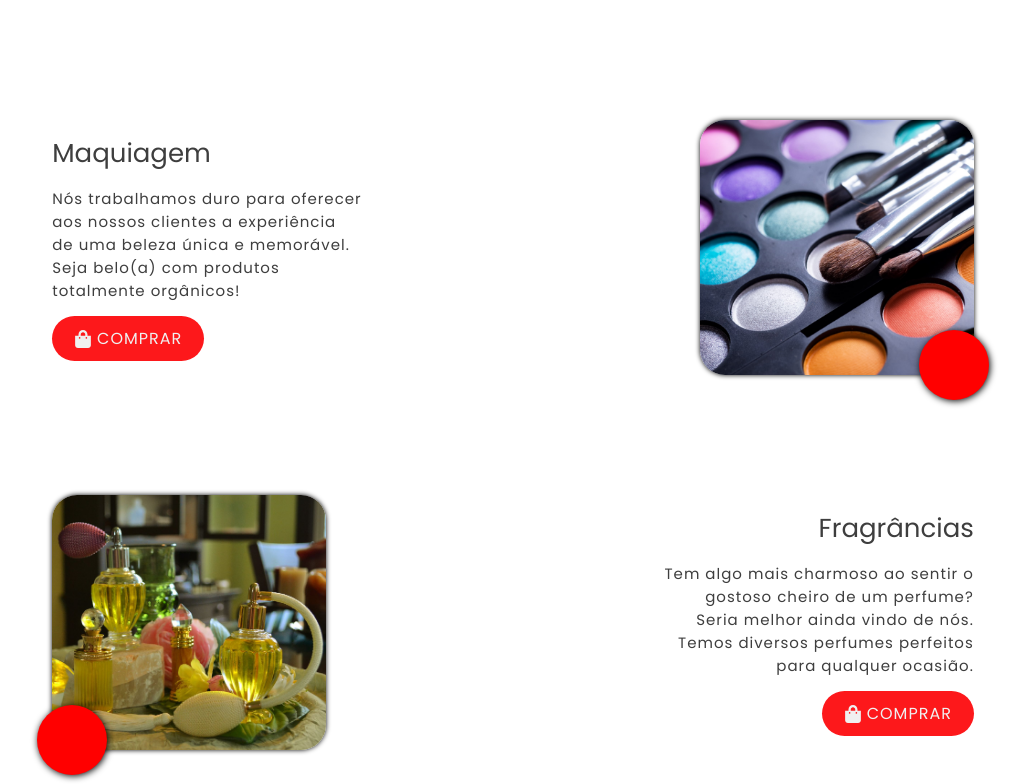
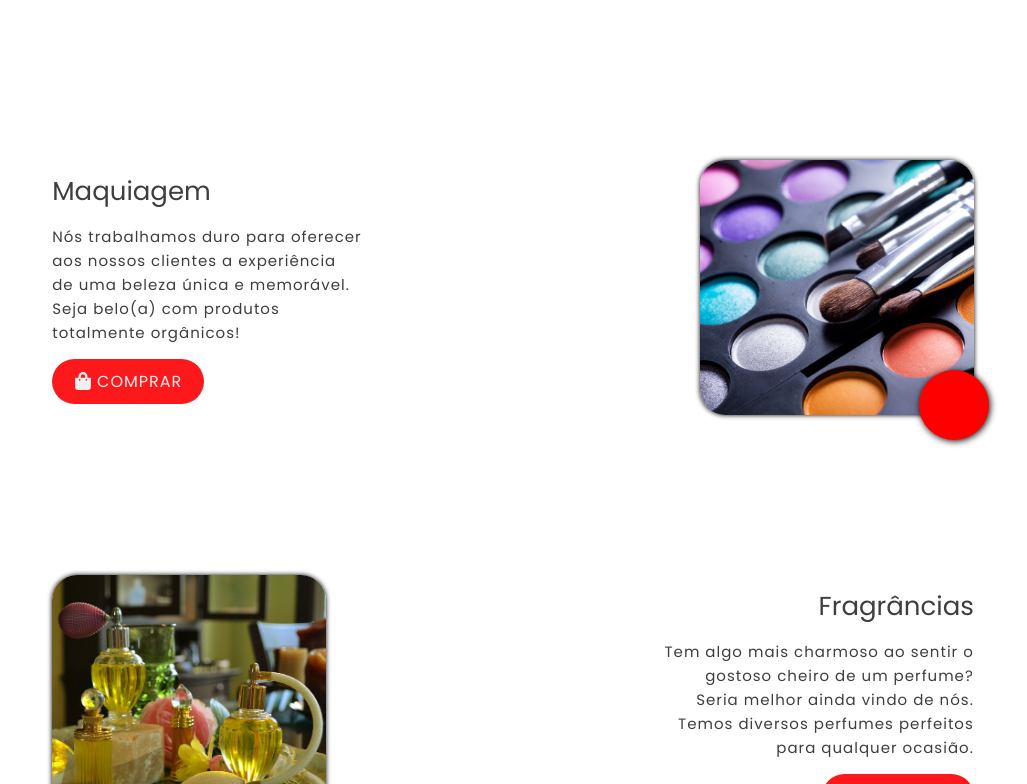
Before and after one commit to carlosr-lotus/Bordu, a React (Create React App) app: page / in a window 1536 px wide. Shown: the part 820-1604 px from the top of the page, without its empty margins (255-1282 px from the left). Built offline with nearby package versions, Linux system fonts and the light colour scheme.

Commit message:
About Us

```diff
--- a/src/components/OurProducts/OurProducts.css
+++ b/src/components/OurProducts/OurProducts.css
@@ -6,8 +6,6 @@
 }
 
 .OurProducts-container>h1 {
-    margin-bottom: 5rem;
-
     color: var(--Main-Black);
 
     font-size: 3rem;
@@ -32,10 +30,10 @@
 }
 
 .OurProducts-img-container img {
+    width: 100%;
+    height: 100%;
     border-radius: 25px;
     object-fit: cover;
-    width: 100%;
-    height: 100%;
 
     box-shadow: 0px 0px 5px 0px black;
 }
@@ -82,7 +80,7 @@
 .OurProducts-box-content>p {
     width: 25rem;
     font-size: 1.4rem;
-    line-height: 2.3rem;
+    line-height: 2.4rem;
     letter-spacing: .1rem;
 
     margin: 1.4rem 0;
@@ -127,16 +125,15 @@
 
 }
 
-/* Desktop Monitors monitors */
-@media (min-width: 1440px) and (max-width: 2560px) {
-
+/* Laptops/Small laptops common screen size */
+@media (min-width: 1366px) and (max-width: 1440px) {
     .OurProducts-container>h1 {
         font-size: 4rem;
     }
 
     .OurProducts-local-container {
         width: 60%;
-        margin: 12rem auto;
+        margin: 16rem auto;
 
         display: flex;
         justify-content: center;
@@ -163,3 +160,40 @@
         font-size: 1.5rem;
     }
 }
+
+/* Desktop Monitors monitors */
+@media (min-width: 1440px) and (max-width: 2560px) {
+
+    .OurProducts-container>h1 {
+        font-size: 4rem;
+    }
+
+    .OurProducts-local-container {
+        width: 60%;
+        margin: 16rem auto;
+
+        display: flex;
+        justify-content: center;
+        align-items: center;
+        flex-direction: row-reverse;
+    }
+
+    .OurProducts-img-container {
+        margin: 0 auto 0;
+        width: 35rem;
+        height: 25.5rem;
+    }
+
+    .flex-right {
+        flex-direction: row;
+    }
+
+    .OurProducts-box-content h2 {
+        font-size: 2.6rem;
+    }
+
+    .OurProducts-box-content>p {
+        width: 31rem;
+        font-size: 1.5rem;
+    }
+}
```
Also changed, not shown: src/components/OurProducts/index.js (+0 -8 lines).
